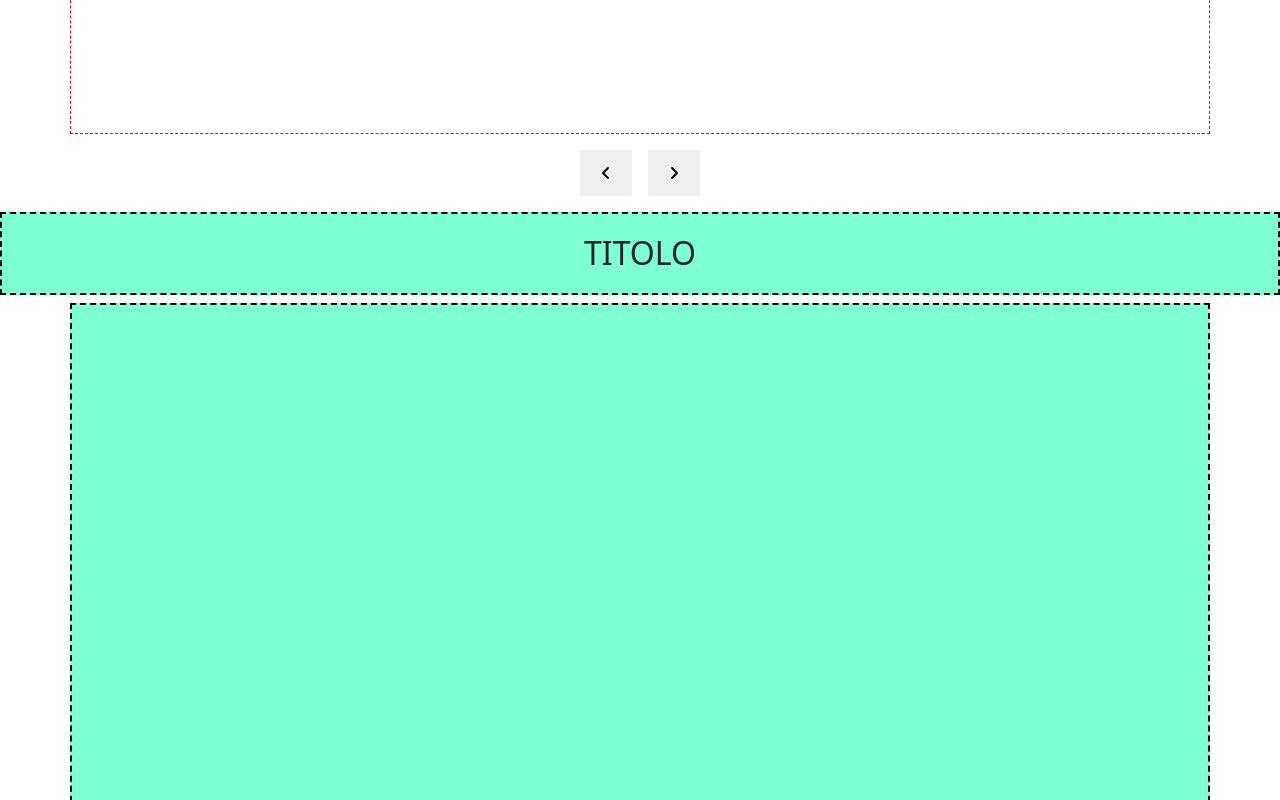
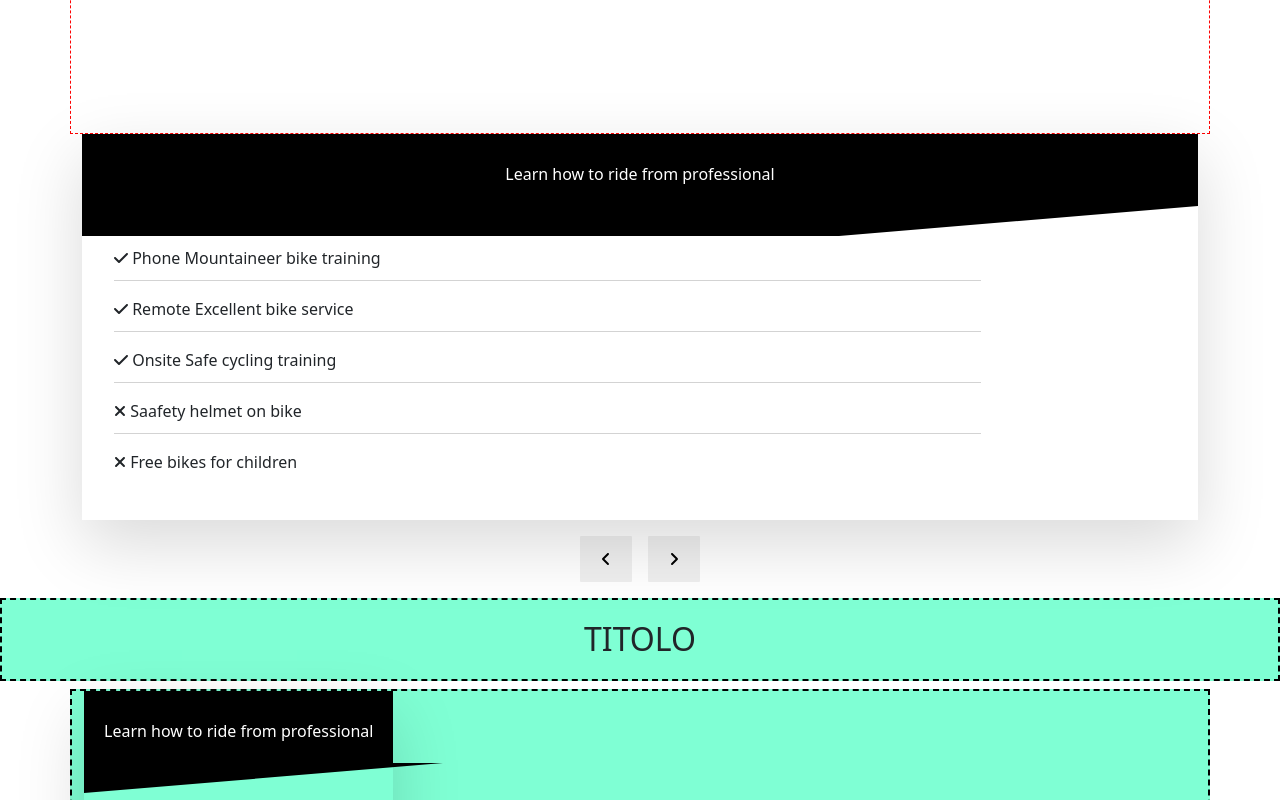
Before and after one commit to DaniAm94/proj-html-vuejs, a Vue app: page / in a window 1280 px wide. Shown: the part 1940-2740 px from the top of the page. Built offline with nearby package versions, Linux system fonts and the light colour scheme.

Commit message:
completed card component

```diff
--- a/src/components/AppMain/Sections/SectionCard.vue
+++ b/src/components/AppMain/Sections/SectionCard.vue
@@ -1,7 +1,284 @@
 <script>
+
 export default {
     name: 'SectionCard',
+    props: {
+
+        // Card generics
+        hasBlackBorder: Boolean,
+        hasSlimBorder: Boolean,
+        hasMilkBorder: Boolean,
+        hasWhiteBorder: Boolean,
+        // Top card
+        hasImg: Boolean,
+        topTitle: String,
+        topDateDay: String,
+        topDateMonth: String,
+        hasOverlay: Boolean,
+        // Bottom card
+        hasBottom: Boolean,
+        cardTitle: String,
+        cardDate: String,
+        buttonText: String,
+
+        // Bottom card black
+        hasBlackBottom: Boolean,
+        name: String,
+
+        // No image cards
+        packName: String,
+
+        // Article cards
+        articleTitle: String,
+        articleText: String
+
+    }
 }
 </script>
-<template></template>
-<style></style>
+<template>
+    <div class="media-card"
+        :class="{ 'card-border-black': hasBlackBorder, 'card-border-slim': hasSlimBorder, 'card-border-milk': hasMilkBorder, 'card-border-white': hasWhiteBorder }">
+        <div class="top-card">
+            <figure v-if="hasImg">
+                <img class="img-fluid" src="../../../assets/img/news-bike3-300x180.jpg" alt="una a caso">
+                <figcaption v-if="hasWhiteBorder">
+                    22.06.2022 - Bike
+                </figcaption>
+            </figure>
+
+            <div v-if="hasWhiteBorder" class="bottom-card-with-button">
+
+                <h5>{{ articleTitle }}</h5>
+                <p>{{ articleText }}</p>
+                <BaseButton :hasArrow="false" :text="'More'" />
+            </div>
+
+            <!--          Flip card            -->
+            <div v-else class="flip-card">
+                <div class="top-flip-card">
+                    <h5>{{ packName }}</h5>
+                    <span>Learn how to ride from professional</span>
+                </div>
+                <div class="bottom-flip-card">
+                    <ul>
+                        <li>
+                            <FontAwesomeIcon icon="check" />
+                            Phone Mountaineer bike training
+                        </li>
+                        <li>
+                            <FontAwesomeIcon icon="check" />
+                            Remote Excellent bike service
+                        </li>
+                        <li>
+                            <FontAwesomeIcon icon="check" />
+                            Onsite Safe cycling training
+                        </li>
+                        <li>
+                            <FontAwesomeIcon icon="xmark" />
+                            Saafety helmet on bike
+                        </li>
+                        <li>
+                            <FontAwesomeIcon icon="xmark" />
+                            Free bikes for children
+                        </li>
+                    </ul>
+                </div>
+            </div>
+            <!-- ----------------------------- -->
+
+
+            <div v-if="hasOverlay" class="overlay"></div>
+            <div v-if="topTitle" class="top-title">{{ topTitle }}</div>
+            <div v-if="topDateDay" class="top-date">
+                <div class="top-date-day">{{ topDateDay }}</div>
+                <div class="top-date-month">{{ topDateMonth }}</div>
+            </div>
+        </div>
+        <div v-if="hasBottom" class="bottom-card">
+            <h5>{{ cardTitle }}</h5>
+            <div class="date">
+                <FontAwesomeIcon icon="fa-regular fa-clock" />
+                {{ cardDate }}
+            </div>
+            <div class="location">
+                <FontAwesomeIcon icon="location-dot" /> luogo
+            </div>
+            <span class="label">{{ buttonText }}</span>
+        </div>
+        <div v-if="hasBlackBottom" class="bottom-black">
+            <h5>{{ name }}</h5>
+            <span>Biker</span>
+            <div class="brands">
+                <FontAwesomeIcon icon="fa-brands fa-facebook-f" />
+                <FontAwesomeIcon icon="fa-brands fa-square-instagram" />
+                <FontAwesomeIcon icon="fa-brands fa-twitter" />
+            </div>
+        </div>
+    </div>
+</template>
+<style lang="scss" scoped>
+@use '../../../assets/scss/vars' as *;
+
+.media-card {
+    position: relative;
+
+    &.card-border-black {
+        border: 5px solid black;
+    }
+
+    &.card-border-slim {
+        border: 1px solid grey;
+    }
+
+    &.card-border-milk {
+        border: 10px solid $milk;
+        border-radius: 5px;
+    }
+
+    &.card-border-white {
+        border: 30px solid white;
+        border-radius: 5px;
+        box-shadow: 3px 3px 13px 0 rgba(0, 0, 0, 0.096);
+    }
+
+    // Card with img
+    .top-card {
+        height: 100%;
+        position: relative;
+
+        .overlay {
+            position: absolute;
+            top: 0;
+            left: 0;
+            right: 0;
+            bottom: 0;
+            background-color: rgba(0, 0, 0, 0.432);
+        }
+
+        img {
+            width: 100%;
+        }
+
+        figcaption {
+            font-weight: bold;
+            font-size: 0.9rem;
+            text-align: center;
+        }
+
+        .top-title {
+            position: absolute;
+            top: 20px;
+            left: 20px;
+            color: white;
+            font-size: 2rem;
+        }
+
+        .top-date {
+            background-color: white;
+            position: absolute;
+            top: 10px;
+            left: 10px;
+            border-radius: 5px;
+            width: 60px;
+            height: 60px;
+
+            text-align: center;
+        }
+
+        .top-date-day {
+            font-size: 1.2rem;
+            font-weight: bold;
+        }
+    }
+
+    // Flip card (no img)
+    .flip-card {
+        box-shadow: 0 1.5rem 4rem rgba(0, 0, 0, 0.15);
+
+        .top-flip-card {
+            position: relative;
+            background-color: black;
+            color: white;
+            text-align: center;
+            padding: 20px;
+            margin-bottom: 40px;
+
+            &::after {
+                content: '';
+                position: absolute;
+                top: 100%;
+                left: 0;
+                right: 0;
+                border-top: 30px solid black;
+                border-right: 359px solid transparent;
+
+            }
+        }
+
+        .bottom-flip-card {
+            padding-bottom: 20px;
+
+            ul {
+                list-style-type: none;
+                display: flex;
+                flex-direction: column;
+                align-items: flex-start;
+                row-gap: 1rem;
+
+                >li {
+                    border-bottom: 1px solid lightgrey;
+                    padding-bottom: 10px;
+                    width: 80%;
+                }
+
+                >li:last-child {
+                    border-bottom: 0;
+                }
+            }
+        }
+
+    }
+
+    //----------------------------
+    .bottom-card {
+
+        display: flex;
+        flex-direction: column;
+        align-items: flex-start;
+        row-gap: 7px;
+        padding: 10px;
+
+        .label {
+            background-color: $light-grey;
+            padding: 3px 7px;
+        }
+    }
+
+    .bottom-black {
+        padding: 20px 0;
+        position: absolute;
+        bottom: 0;
+        left: 0;
+        right: 0;
+        height: calc(100% / 3);
+        background-color: black;
+        color: white;
+        display: flex;
+        flex-direction: column;
+        justify-content: space-between;
+        align-items: center;
+
+        .brands {
+            display: flex;
+            column-gap: 10px;
+            font-size: 1rem;
+        }
+    }
+
+    .bottom-card-with-button {
+        text-align: center;
+
+    }
+
+}
+</style>
```
